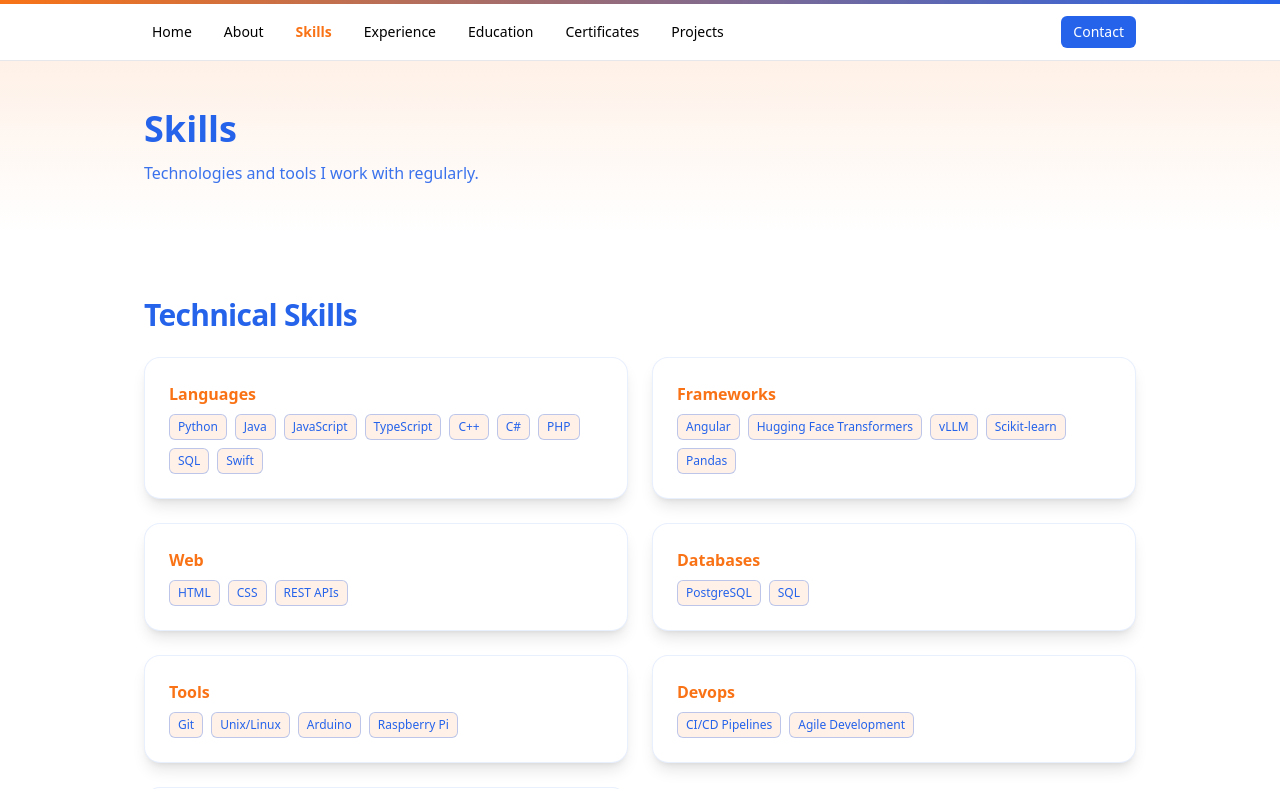
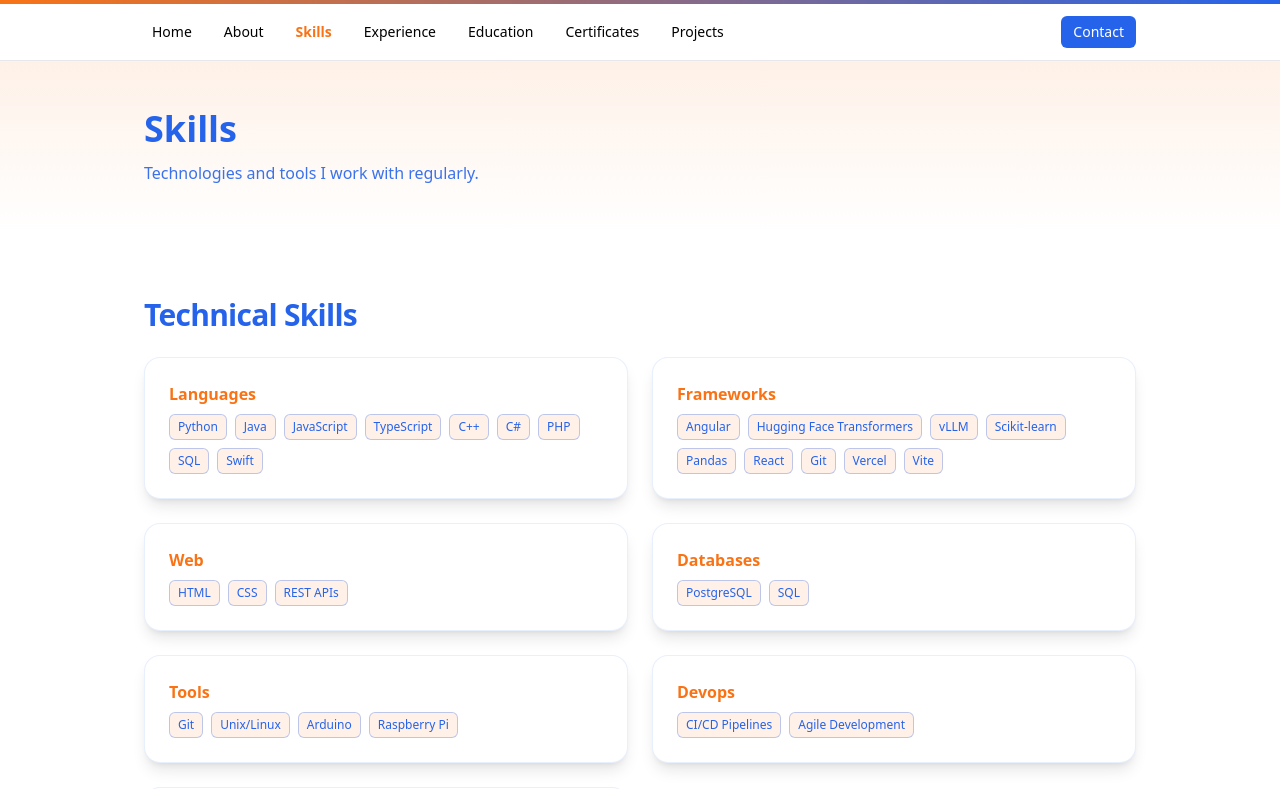
Before and after one commit to MazenELSEDFY/mazen-portfolio, a React (Vite) app: page /skills in a window 1280 px wide. Shown: the top 789 px of the page. Built offline with nearby package versions, Linux system fonts and the light colour scheme.

Commit message:
Update portfolio

```diff
--- a/src/data/profile.js
+++ b/src/data/profile.js
@@ -12,7 +12,7 @@ export const profile = {
     "Detail-oriented and motivated Computer Engineering graduate with 5+ years of hands-on experience in software development, systems engineering, data science, machine learning, and academic research. Proficient in multiple programming languages, and development frameworks. Demonstrated ability to collaborate across teams, manage projects, and apply technical skills to solve complex problems.",
   skills: {
     languages: ["Python", "Java", "JavaScript", "TypeScript", "C++", "C#", "PHP", "SQL", "Swift"],
-    frameworks: ["Angular", "Hugging Face Transformers", "vLLM", "Scikit-learn", "Pandas"],
+    frameworks: ["Angular", "Hugging Face Transformers", "vLLM", "Scikit-learn", "Pandas","React","Git","Vercel","Vite"],
     web: ["HTML", "CSS", "REST APIs"],
     databases: ["PostgreSQL", "SQL"],
     tools: ["Git", "Unix/Linux", "Arduino", "Raspberry Pi"],
```
